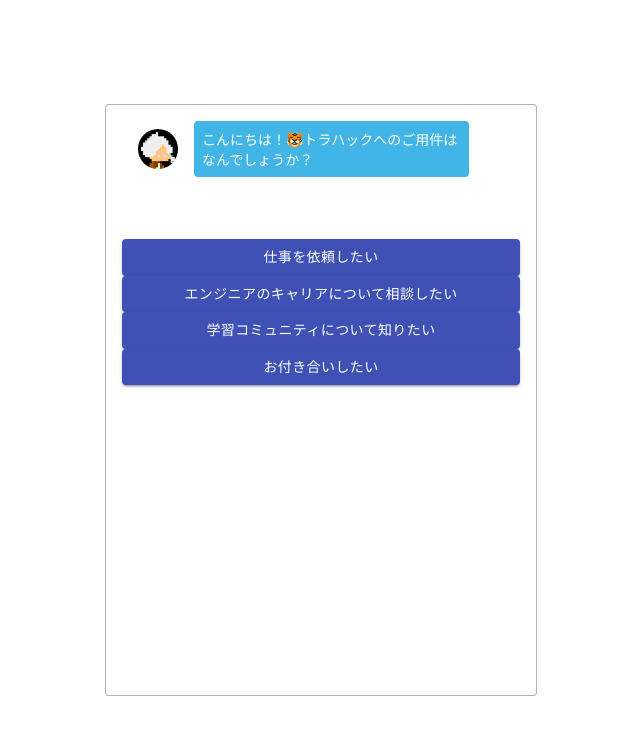
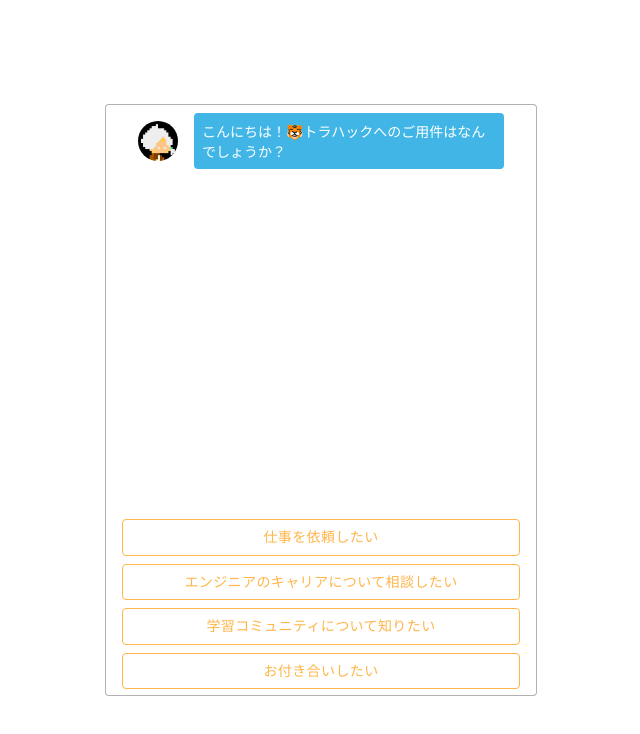
Before and after one commit to JijiKusahara/react-basic, a React (Create React App) app: page / in a window 1280 px wide. Shown: the top 734 px of the page, without its empty margins (319-959 px from the left). Built offline with nearby package versions, Linux system fonts and the light colour scheme.

Commit message:
Material-UI custom

```diff
--- a/src/components/Answer.jsx
+++ b/src/components/Answer.jsx
@@ -1,18 +1,30 @@
 import React from 'react';
-import {makeStyles} from '@material-ui/core/styles';
+import { makeStyles, createStyles } from '@material-ui/core/styles';
 import Button from '@material-ui/core/Button';
 
-const useStyles = makeStyles((theme) => ({
-    root: {
-
-    },
-}));
+const useStyles = makeStyles(() => (
+    createStyles({
+        "bottom": {
+            borderColor:'#FFB549',
+            color:'#FFB549',
+            fontWeigth: 600,
+            marginBottom: '8px',
+            "&:hover": {
+                backgroundColor: '#FFB549',
+                color: '#fff'
+            }
+        }
+    })
+));
 
 const Answer = (props) => {
-    // const classes = useStyles();
+    const classes = useStyles();
 
     return (
-        <Button variant = "contained" color='primary' onClick={() => props.select(props.content, props.nextId)}>
+        <Button
+            className={classes.bottom}
+            variant = "outlined" onClick={() => props.select(props.content, props.nextId)}
+        >
             {props.content}
         </Button>
     )
--- a/src/components/Chats.jsx
+++ b/src/components/Chats.jsx
@@ -1,21 +1,24 @@
 import React from 'react'
-import { makeStyles } from '@material-ui/core/styles';
+import { createStyles, makeStyles } from '@material-ui/core/styles';
 import List from '@material-ui/core/List';
 import {Chat} from "./index";
 
-const useStyles = makeStyles((theme) => ({
-    root: {
-        width: '100%',
-        maxWidth: '36ch',
-        backgroundColor: theme.palette.background.paper,
-    },
-}));
+const useStyles = makeStyles(() => (
+    createStyles({
+        "chats": {
+            height: 400,
+            padding: '0',
+            overflow: 'auto'
+        }
+    })
+
+));
 
 const Chats = (props) => {
     const classes = useStyles();
 
     return(
-        <List className={classes.root}>
+        <List className={classes.chats}>
             {props.chats.map((chat, index) => {
               return  <Chat text={chat.text} type={chat.type} key={index.toString()}/>
             })}
```
